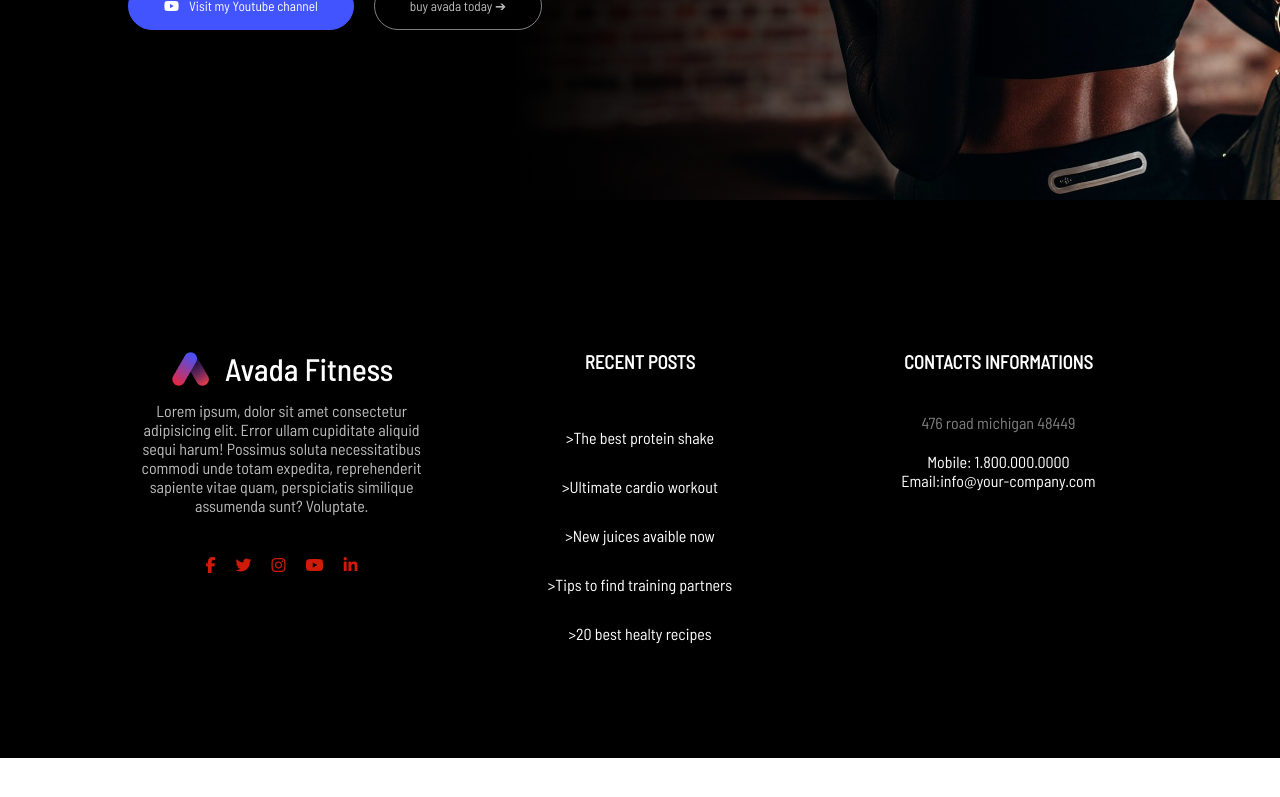
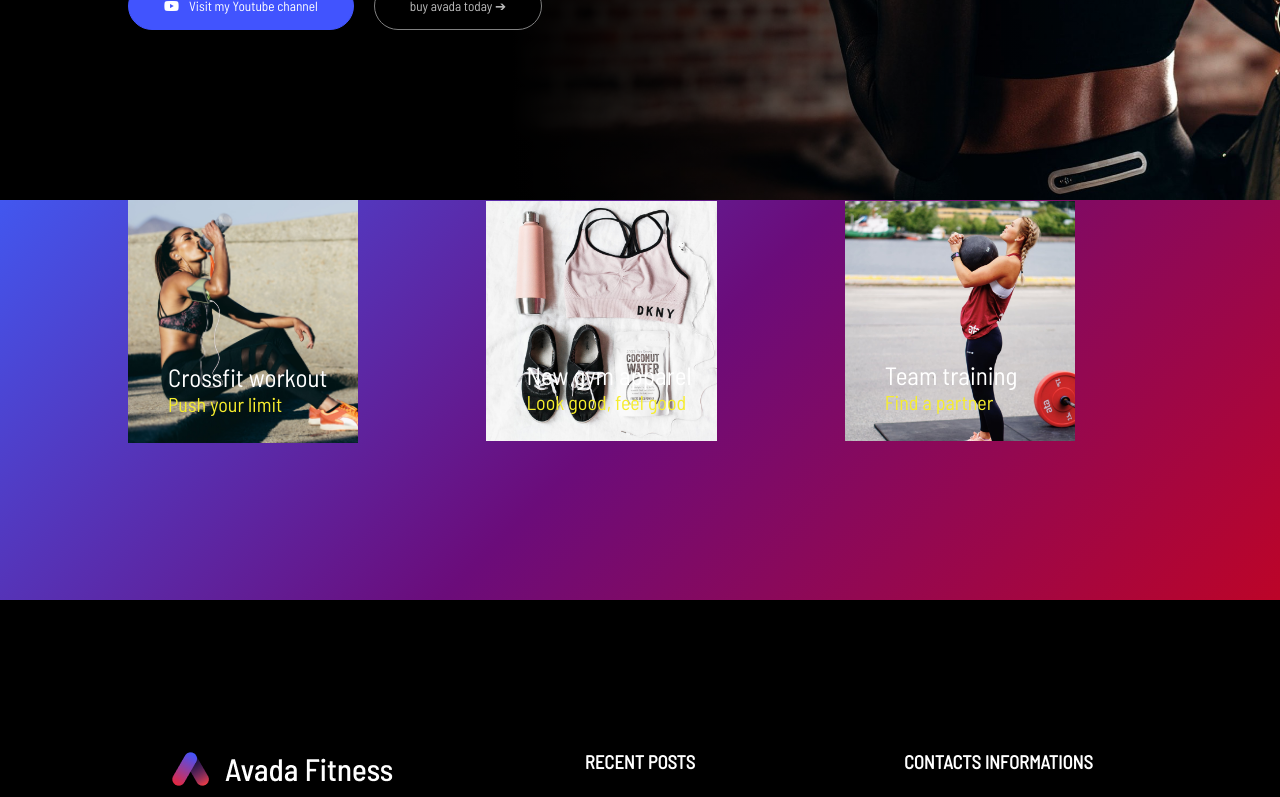
Before and after one commit to mattiabenelli/proj-html-vuejs, a Vue app: page / in a window 1280 px wide. Shown: the part 543-1340 px from the top of the page. Before the commit the page ends 1301 px from the top, so only its background shows below. Built offline with nearby package versions, Linux system fonts and the light colour scheme.

Commit message:
aggiunte card in "sezione arcobaleno"

```diff
--- a/src/components/AppContent.vue
+++ b/src/components/AppContent.vue
@@ -1,17 +1,59 @@
 <script>
+import AppcardRainbow from "../components/AppcardRainbow.vue";
 export default {
-
-}
+  components: {
+    AppcardRainbow,
+  },
+  data() {
+    return {
+      cardsRainbow: [
+        {
+          img: "/public/img/service6-2x.jpg",
+          url: "#",
+          title: "Crossfit workout",
+          subtitle: "Push your limit",
+        },
+        {
+          img: "/public/img/box1-2x.jpg",
+          url: "#",
+          title: "New gym apparel",
+          subtitle: "Look good, feel good",
+        },
+        {
+          img: "/public/img/box3-2x.jpg",
+          url: "#",
+          title: "Team training",
+          subtitle: "Find a partner",
+        },
+      ],
+    };
+  },
+};
 </script>
 
 <template lang="">
-  <div>
-
-  </div>
+  <main>
+    <div class="rainbow-section">
+      <div class="wrapper">
+        <div class="card section">
+          <div class="row space-bwt">
+            <AppcardRainbow :cardRainbow="cardsRainbow"/>
+          </div>
+        </div>
+      </div>
+    </div>
+  </main>
 </template>
 
 <style lang="scss">
-  @use '../styles/partials/variables' as * ;
-  @use '../styles/partials/mixins' as * ;
+@use "../styles/partials/variables" as *;
+@use "../styles/partials/mixins" as *;
 
+.rainbow-section {
+  background: linear-gradient(135deg, #4257ef, #6b0c7a, #bc0428);
+  height: 400px;
+}
+.card-section {
+  width: 100%;
+}
 </style>
--- /dev/null
+++ b/src/components/AppcardRainbow.vue
@@ -0,0 +1,49 @@
+<script>
+export default {
+  props: {
+    cardRainbow: Array,
+  },
+};
+</script>
+
+<template lang="">
+    <div v-for="(item,index) in cardRainbow" :key="index" class="card-rainbow">
+        <a :href="item.url"><img :src="item.img" alt=""></a>
+        <div class="card-rainbow-text">
+            <div class="card-rainbow-text-title">{{ item.title }}</div>
+            <div class="card-rainbow-text-subtitle">{{ item.subtitle }}</div>
+        </div>
+    </div>
+</template>
+
+<style lang="scss">
+@use "../styles/partials/variables" as *;
+@use "../styles/partials/mixins" as *;
+
+.card-rainbow {
+  width: 30%;
+  position: relative;
+  a {
+    width: 100%;
+    height: 100%;
+  }
+  img {
+    width: 75%;
+    height: 75%;
+    box-shadow: 20px 20px 50px 10px black inset;
+  }
+  .card-rainbow-text {
+    position: absolute;
+    bottom: 30px;
+    left: 40px;
+    .card-rainbow-text-title {
+      color: white;
+      font-size: 25px;
+    }
+    .card-rainbow-text-subtitle {
+      color: $yellowPage;
+      font-size: 20px;
+    }
+  }
+}
+</style>
--- a/src/styles/generals.scss
+++ b/src/styles/generals.scss
@@ -38,6 +38,10 @@ footer {
 
 .space-bwt {
     justify-content: space-between;
+}
+
+.space-evn {
+    justify-content: space-evenly;
 }
 
 .wrapper {
--- a/src/styles/partials/_variables.scss
+++ b/src/styles/partials/_variables.scss
@@ -2,3 +2,4 @@ $SmallTxtFontColor: #BCBCBC;
 $PageRed: #FF414B;
 $blueBtn: #4154FE;
 $buttonRed: #EC5A57;
+$yellowPage: #F6ED2E;
```
